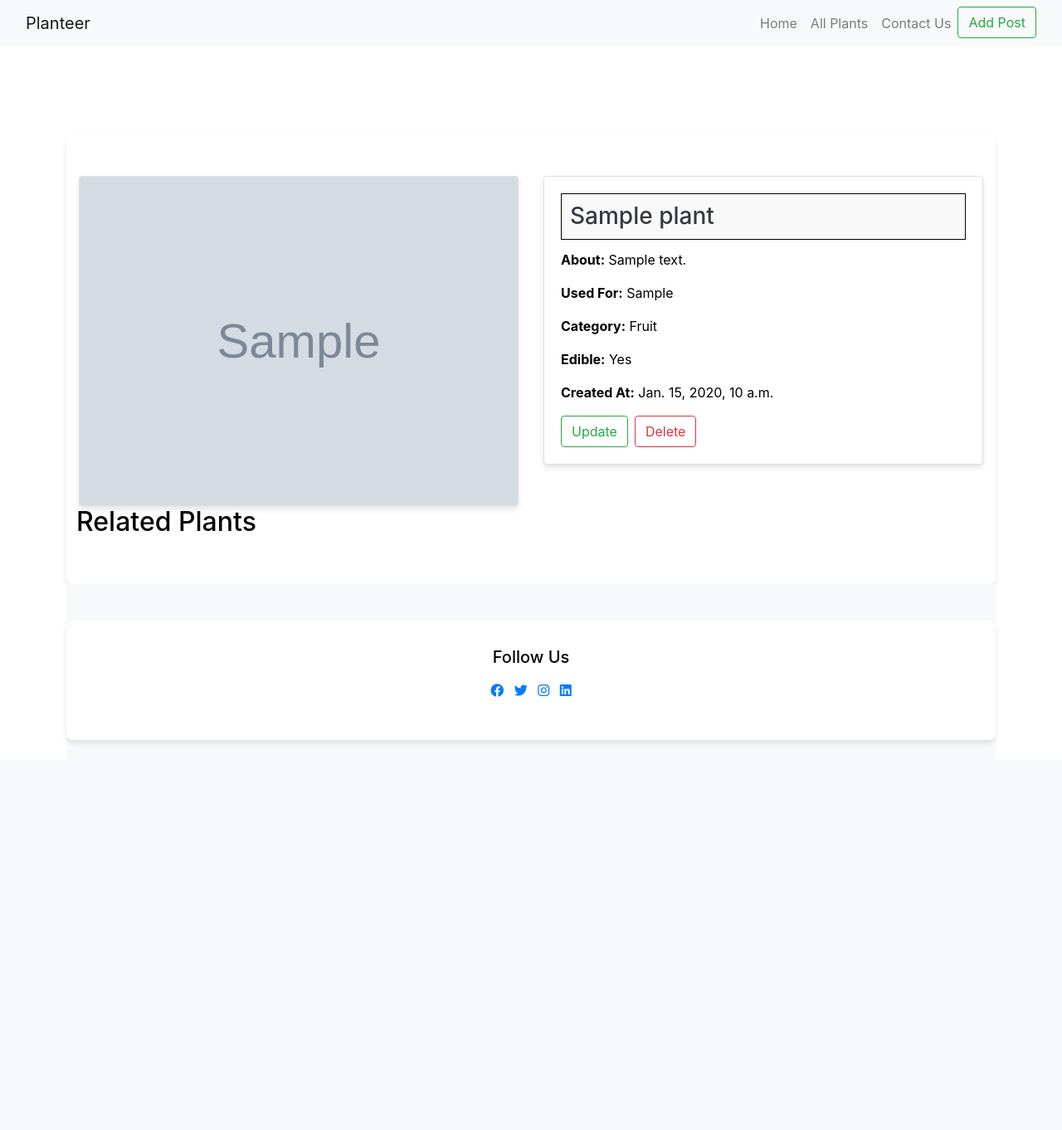
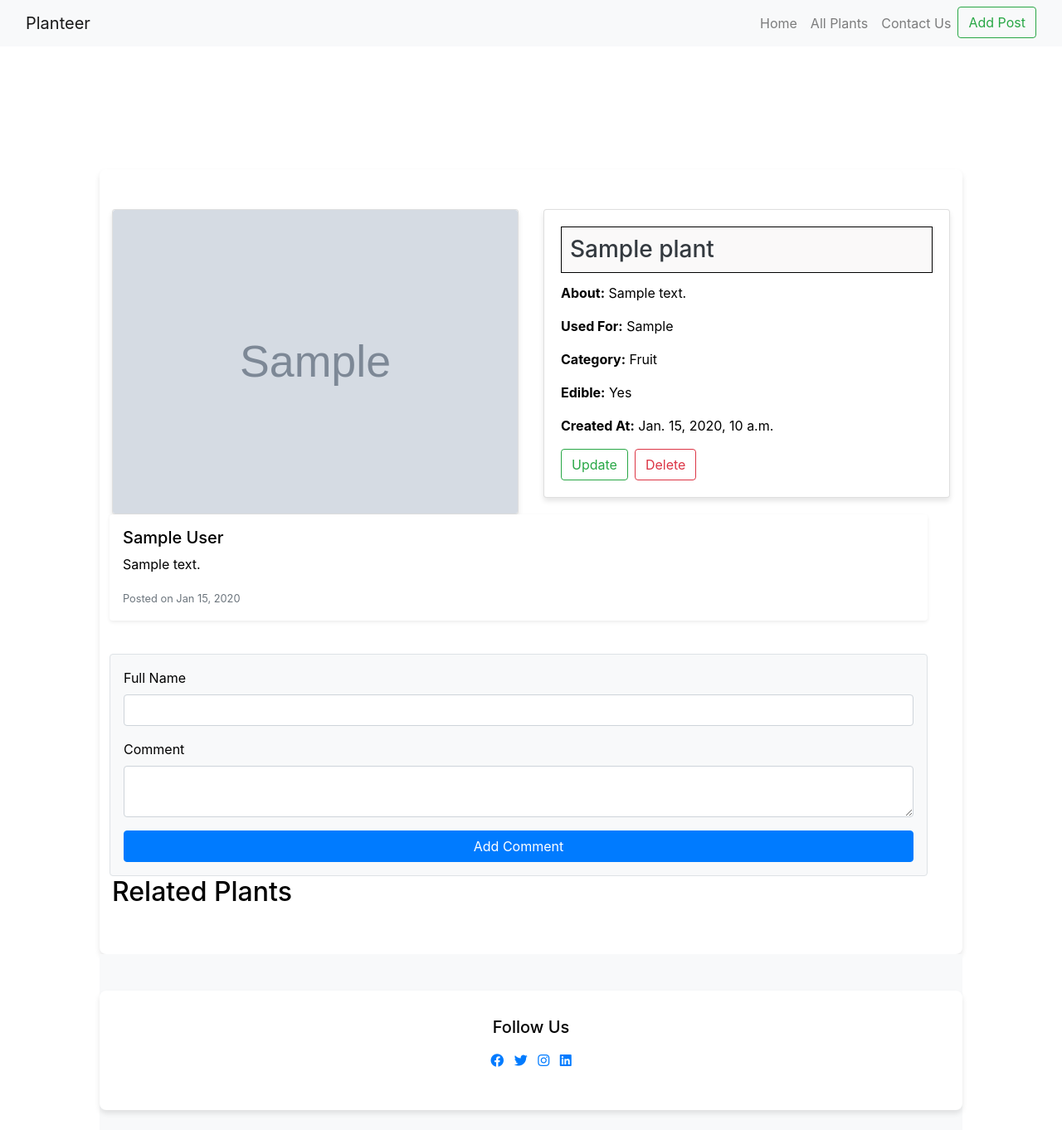
Before and after one commit to T-Python-Feb-24/LAB-ORM-2-PLANTEER, a Django app: page /plants/detail/1/ in a window 1280 px wide. Shown: the whole page at 83% size. Before the commit the page ends 896 px from the top, so only its background shows below. Run offline with Django 4.2, Linux system fonts and the light colour scheme; tables that the repository leaves empty hold one stand-in row (values such as "Sample post"); grey boxes marked "Sample" are stand-in pictures; some libraries are stand-ins or nearby versions.

Commit message:
done add comments

```diff
--- a/Planteer/main/models.py
+++ b/Planteer/main/models.py
@@ -26,3 +26,13 @@ class Contact(models.Model):
 
     def __str__(self):
         return f"{self.first_name} {self.last_name} - {self.email}"
+
+class Comment(models.Model):
+
+    plant = models.ForeignKey(Plant, on_delete=models.CASCADE)
+    full_name = models.CharField(max_length=20)
+    content = models.TextField()
+    created_at = models.DateTimeField(auto_now_add=True)
+
+    def __str__(self) -> str:
+        return f"{self.full_name} - {self.plant.name}"
--- a/Planteer/main/static/css/style.css
+++ b/Planteer/main/static/css/style.css
@@ -5,7 +5,7 @@
   html, body {
     height: 100%;
     margin: 0;
-    padding: 40px;
+    padding: 60px;
 }
 body {
     display: flex;
--- a/Planteer/main/templates/main/base.html
+++ b/Planteer/main/templates/main/base.html
@@ -53,7 +53,7 @@
             <li class="list-inline-item"><a href="#"><i class="fab fa-twitter"></i></a></li>
             <li class="list-inline-item"><a href="#"><i class="fab fa-instagram"></i></a></li>
             <li class="list-inline-item"><a href="#"><i class="fab fa-linkedin"></i></a></li>
-            <!-- Add more social icons as needed -->
+
         </ul>
     </div>
 </footer>
--- a/Planteer/main/templates/main/plant_detail.html
+++ b/Planteer/main/templates/main/plant_detail.html
@@ -30,6 +30,43 @@
             </div>
 
         </div>
+
+        <div class="row">
+            <div class="col d-flex flex-column gap-3">
+
+                {% for comment in comments %}
+                    <div class="shadow-sm p-3 mb-3 bg-body rounded">
+                        <h5>{{ comment.full_name }}</h5>
+                        <p>{{ comment.content }}</p>
+                        <small class="text-muted">Posted on {{ comment.created_at|date:"M d, Y" }}</small>
+                    </div>
+                {% endfor %}
+
+            </div>
+        </div>
+
+        <div class="row mt-4">
+            <div class="col">
+                <form action="{% url 'main:add_comment' plant.id %}" method="post" class="p-3 bg-light border rounded">
+                    {% csrf_token %}
+                    <div class="mb-3">
+                        <label for="full_name" class="form-label">Full Name</label>
+                        <input type="text" name="full_name" class="form-control" id="full_name"/>
+                    </div>
+
+                    <div class="mb-3">
+                        <label for="content" class="form-label">Comment</label>
+                        <textarea name="content" class="form-control" id="content"></textarea>
+                    </div>
+
+                    <div class="d-grid">
+                        <input type="submit" value="Add Comment" class="btn btn-primary"/>
+                    </div>
+                </form>
+            </div>
+        </div>
+
+    </div>
         <h2>Related Plants</h2>
 <div class="row">
   {% for related_plant in related_plants %}
@@ -45,6 +82,7 @@
   </div>
   {% endfor %}
 </div>
+
     </div>
 </div>
 
--- a/Planteer/main/urls.py
+++ b/Planteer/main/urls.py
@@ -12,6 +12,7 @@ urlpatterns = [
     path("plants/all/", views.all_plants_view, name="all_plants_view"),
     path('search/', views.search_plants, name='search_plants'),
     path('contact/', views.contact_view, name='contact'),
-     path('contact/success/', views.contact_success, name='contact_success'),
+    path('contact/success/', views.contact_success, name='contact_success'),
+     path("comment/<plant_id>/", views.add_comment, name="add_comment")
 
 ]
--- a/Planteer/main/views.py
+++ b/Planteer/main/views.py
@@ -1,15 +1,15 @@
 
-from django.http import HttpResponseNotFound
+from django.http import HttpResponseNotFound,HttpRequest
 from django.shortcuts import render, redirect,get_object_or_404
 from django.core.paginator import Paginator
 from .models import  Plant
-from .models import Contact
+from .models import Contact, Comment
 
 def home(request):
     print(request.GET)
     plants = Plant.objects.all()
 
-
+    latest_comments = Comment.objects.order_by('-created_at')[:5]
 
     paginator = Paginator(plants, 3)
 
@@ -19,7 +19,7 @@ def home(request):
 
 
 
-    return render(request, 'main/index.html', {'plants': plants})
+    return render(request, 'main/index.html', {'plants': plants, 'latest_comments': latest_comments})
 
 
 
@@ -40,11 +40,13 @@ def plant_detail(request, plant_id):
     try:
         plant = Plant.objects.get(pk=plant_id)
         related_plants = Plant.objects.filter(category=plant.category).exclude(pk=plant_id)[:3]
+        plant = Plant.objects.get(pk=plant_id)
+        comments = Comment.objects.filter(plant=plant)
 
-
-        return render(request, 'main/plant_detail.html', {'plant': plant, 'related_plants': related_plants})
+        return render(request, 'main/plant_detail.html', {'plant': plant, 'related_plants': related_plants,  "comments" : comments})
     except Plant.DoesNotExist:
         return HttpResponseNotFound('Plant not found')
+
 def update_plant(request, plant_id):
     plant = get_object_or_404(Plant, pk=plant_id)
 
@@ -119,3 +121,12 @@ def contact_view(request):
 
 def contact_success(request):
      return render(request, 'main/contact_success.html')
+
+def add_comment(request: HttpRequest , plant_id):
+
+    if request.method == "POST":
+        plant_object = Plant.objects.get(pk=plant_id)
+        new_comment = Comment(plant=plant_object,full_name=request.POST["full_name"],content=request.POST["content"])
+        new_comment.save()
+
+    return redirect("main:plant_detail", plant_id=plant_object.id)
```
Also changed, not shown: Planteer/main/admin.py (+8 -0 lines), Planteer/main/templates/main/index.html (+19 -0 lines), Planteer/main/migrations/0005_comment.py (added).
